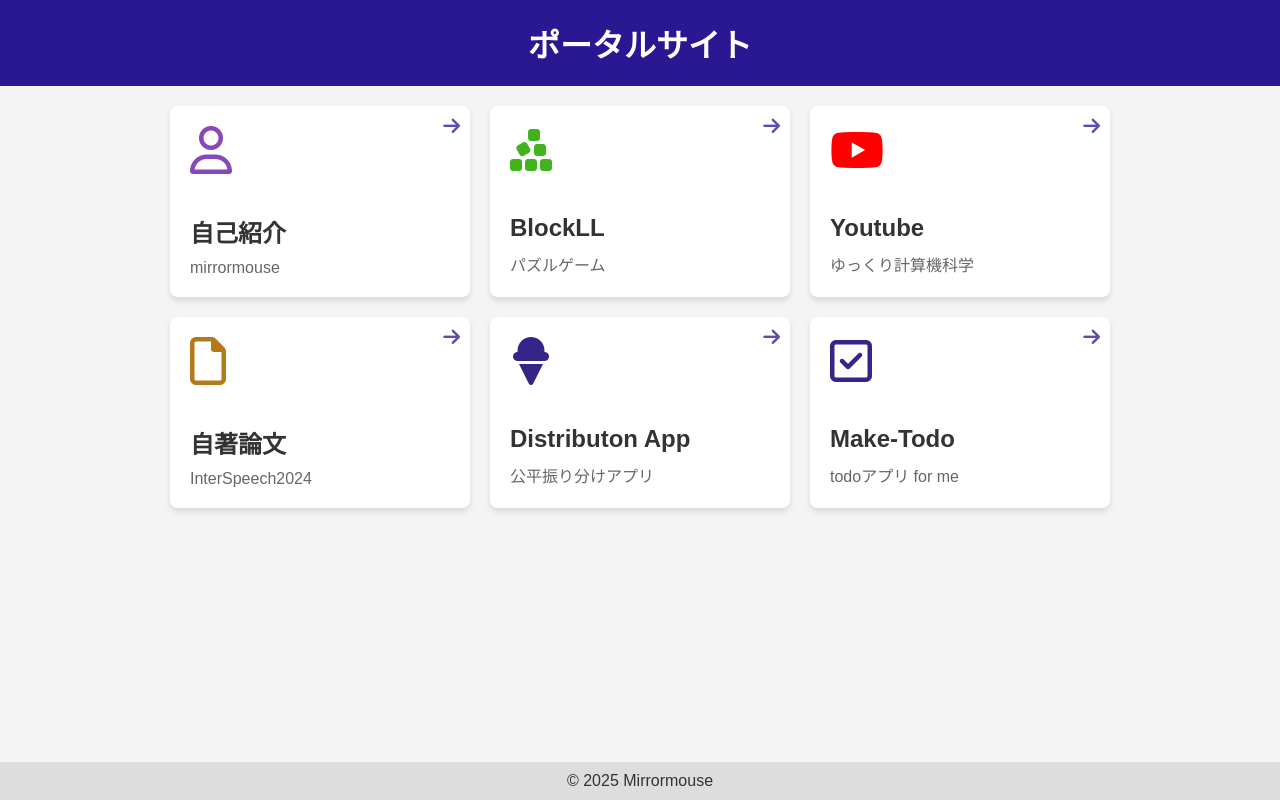
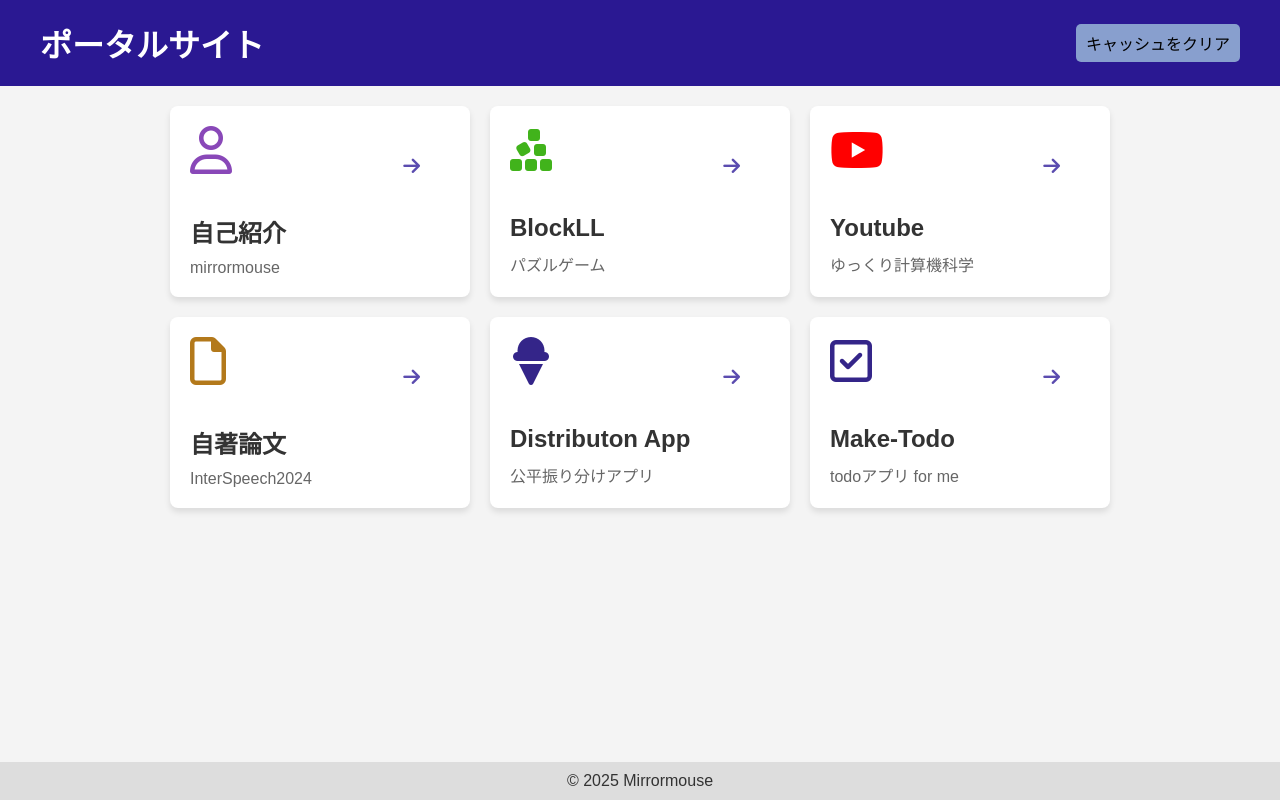
Before and after one commit to mirrormouse/mirrormouse.github.io, a plain HTML site: page index.html in a window 1280 px wide. Drawn offline with Linux system fonts and the light colour scheme.

Commit message:
initial commit

```diff
--- a/css/style.css
+++ b/css/style.css
@@ -111,7 +111,7 @@ main {
     color: #666;
 }
 
-/* リンクアイコンのスタイル */
+/* リンクアイコンのスタイル 拡大*/
 .card-link {
     position: absolute;
     top: 10px;
@@ -120,6 +120,10 @@ main {
     font-size: 1.2em;
     text-decoration: none;
     transition: color 0.2s;
+    /* 追加 */
+    padding: 40px;
+    border-radius: 20%;
+    /* 必要に応じて丸くする */
 }
 
 .card-link:hover {
@@ -133,15 +137,16 @@ footer {
     padding: 10px 0;
 }
 
+
 /* キャッシュクリアボタンのスタイル */
 #clear-cache-button {
-    background-color: #ffff82;
+    background-color: #889fce;
     /* ボタンの背景色 */
     color: #000000;
     /* テキストの色 */
     border: none;
     /* ボーダーをなしに */
-    padding: 10px 20px;
+    padding: 7px 10px;
     /* 内側の余白 */
     font-size: 1em;
     /* フォントサイズ */
@@ -154,3 +159,41 @@ footer {
     margin-top: 10px;
     /* 上部の余白 */
 }
+
+/* ボタンのホバー時のスタイル */
+#clear-cache-button:hover {
+    background-color: #7d98d0;
+    /* ホバー時の背景色 */
+    transform: scale(1.05);
+    /* 少し拡大 */
+}
+
+/* ボタンのアクティブ時のスタイル */
+#clear-cache-button:active {
+    background-color: #6285cb;
+    /* アクティブ時の背景色 */
+    transform: scale(0.98);
+    /* 少し縮小 */
+}
+
+/* ヘッダー内のボタン配置調整 */
+header {
+    display: flex;
+    flex-direction: column;
+    align-items: center;
+    justify-content: center;
+    position: relative;
+}
+
+/* レスポンシブデザイン: スクリーン幅が600px以上の場合、ボタンをヘッダー内の右上に配置 */
+@media (min-width: 600px) {
+    header {
+        flex-direction: row;
+        justify-content: space-between;
+        padding: 20px 40px;
+    }
+
+    #clear-cache-button {
+        margin-top: 0;
+    }
+}
--- a/index.html
+++ b/index.html
@@ -31,7 +31,7 @@
     <header>
         <h1>ポータルサイト</h1>
         <!-- キャッシュクリアボタンを追加 -->
-        <!-- <button id="clear-cache-button">キャッシュをクリア</button> -->
+        <button id="clear-cache-button">キャッシュをクリア</button>
     </header>
     <main>
         <div class="card-container">
--- a/sw.js
+++ b/sw.js
@@ -1,6 +1,6 @@
 // sw.js
 
-const CACHE_VERSION = 'v3.0.5'; // バージョン番号を更新
+const CACHE_VERSION = 'v3.0.6'; // バージョン番号を更新
 const CACHE_NAME = `site-card-links-cache-${CACHE_VERSION}`;
 const urlsToCache = [
     '/',
```
